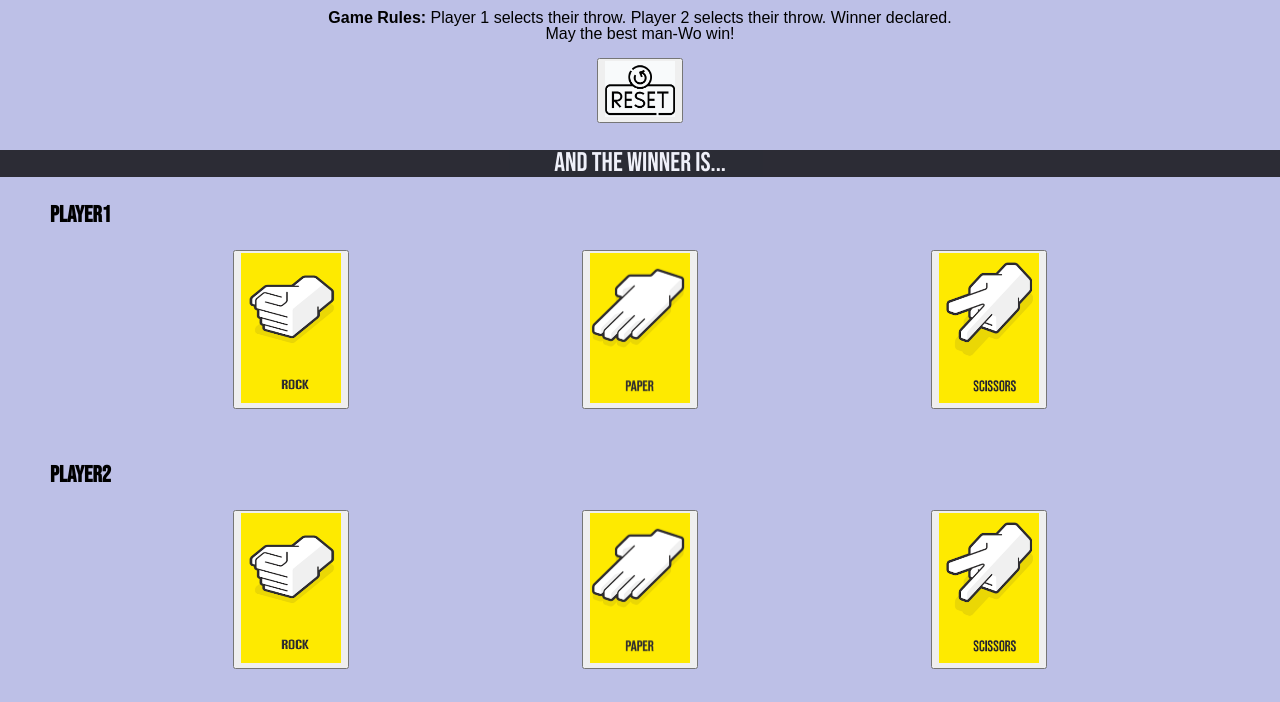
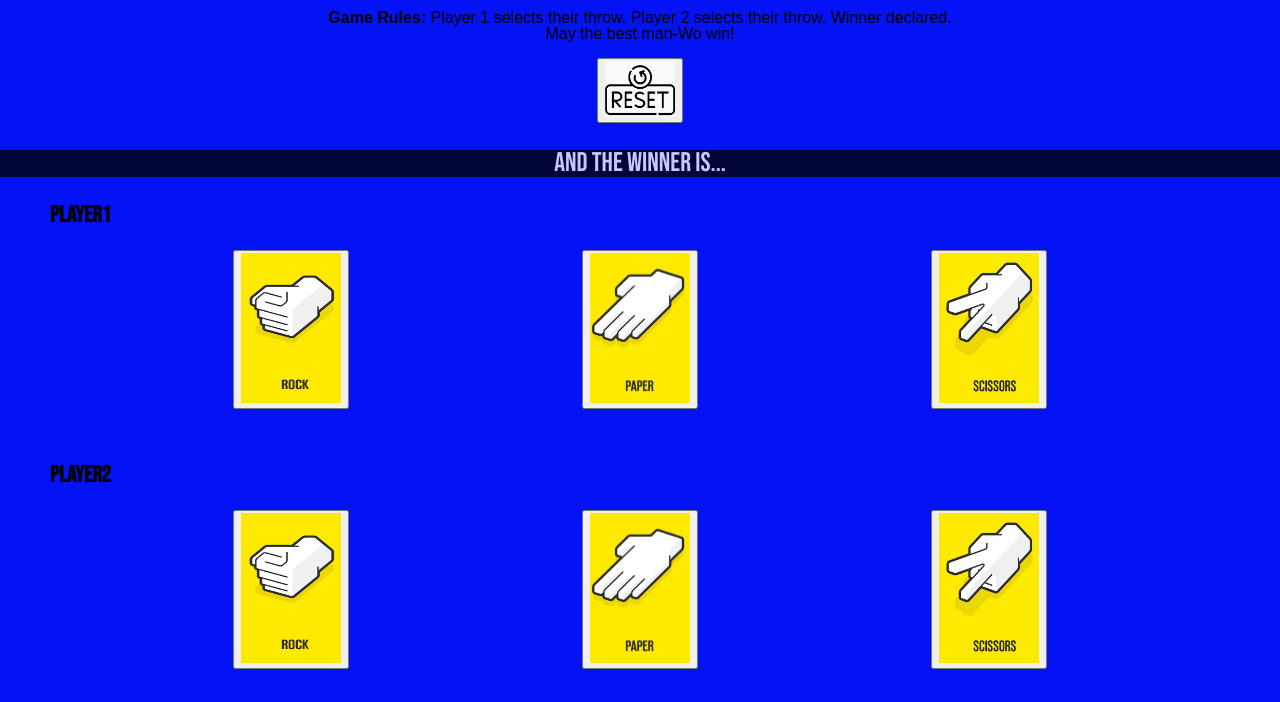
Before and after one commit to Musshafen/RoshamboJS, a website built with Vite: page index.html in a window 1280 px wide. Shown: the part 141-843 px from the top of the page. Built offline with nearby package versions, Linux system fonts and the light colour scheme; a web font is replaced by a local one.

Commit message:
updating css

```diff
--- a/src/style.css
+++ b/src/style.css
@@ -9,7 +9,7 @@ html {
 body {
   margin: 0;
   min-height: 100%;
-  background-color: rgb(189, 192, 231);
+  background-color: rgb(3, 19, 245);
 }
 .rpsicons {
   display: flex;
```
